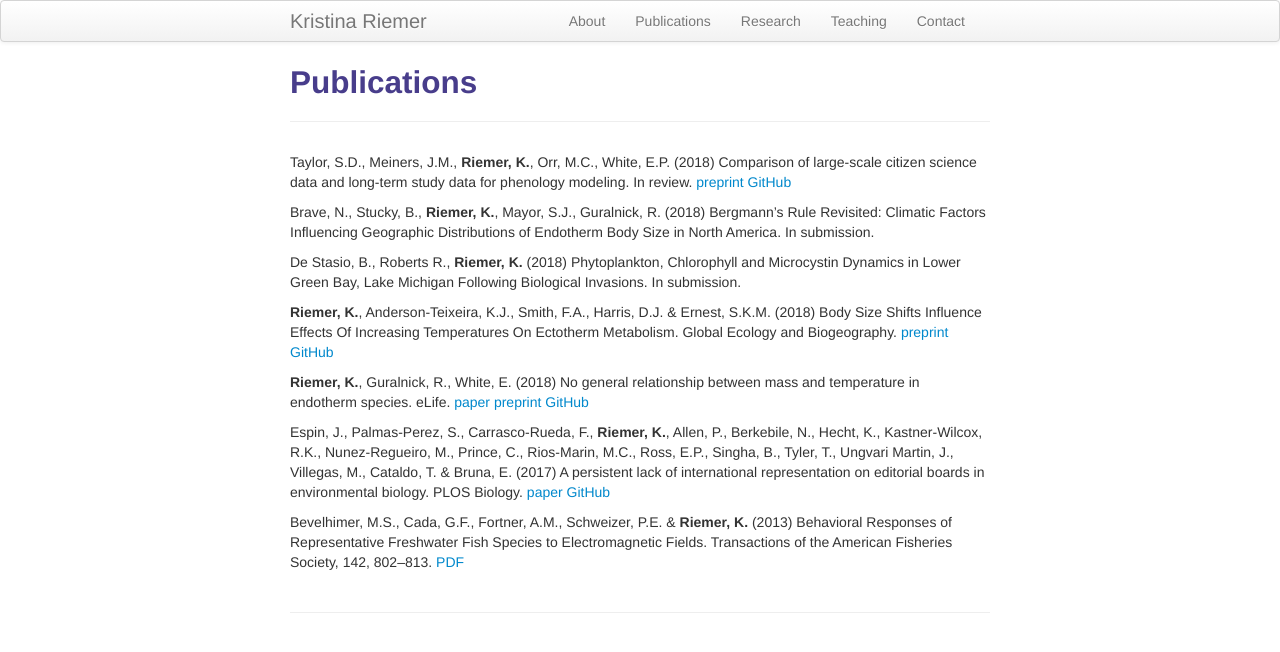
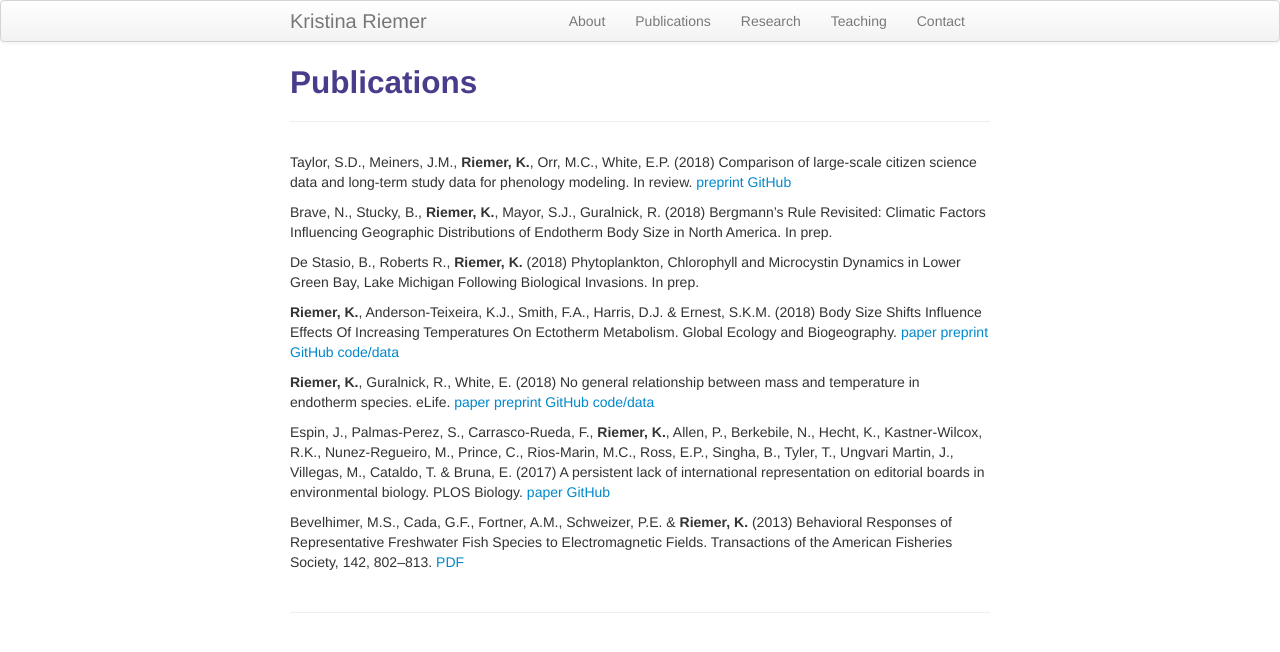
Before and after one commit to KristinaRiemer/KristinaRiemer.github.io, a Jekyll site: the page built from pages/pubs.md, in a window 1280 px wide. Shown: the top 652 px of the page. Built offline with Jekyll 4.4.1, drawn with Linux system fonts in a browser that asks for light colours.

Commit message:
Add links and updates to publications page

```diff
--- a/pages/pubs.md
+++ b/pages/pubs.md
@@ -6,13 +6,13 @@ description: Kristina Riemer's publications
 
 Taylor, S.D., Meiners, J.M., **Riemer, K.**, Orr, M.C., White, E.P. (2018) Comparison of large-scale citizen science data and long-term study data for phenology modeling. In review. [preprint](https://www.biorxiv.org/content/early/2018/05/31/335802) [GitHub](https://github.com/sdtaylor/phenology_dataset_study)
 
-Brave, N., Stucky, B., **Riemer, K.**, Mayor, S.J., Guralnick, R. (2018) Bergmann’s Rule Revisited: Climatic Factors Influencing Geographic Distributions of Endotherm Body Size in North America. In submission.
+Brave, N., Stucky, B., **Riemer, K.**, Mayor, S.J., Guralnick, R. (2018) Bergmann’s Rule Revisited: Climatic Factors Influencing Geographic Distributions of Endotherm Body Size in North America. In prep.
 
-De Stasio, B., Roberts R., **Riemer, K.** (2018) Phytoplankton, Chlorophyll and Microcystin Dynamics in Lower Green Bay, Lake Michigan Following Biological Invasions. In submission.
+De Stasio, B., Roberts R., **Riemer, K.** (2018) Phytoplankton, Chlorophyll and Microcystin Dynamics in Lower Green Bay, Lake Michigan Following Biological Invasions. In prep.
 
-**Riemer, K.**, Anderson-Teixeira, K.J., Smith, F.A., Harris, D.J. & Ernest, S.K.M. (2018) Body Size Shifts Influence Effects Of Increasing Temperatures On Ectotherm Metabolism. Global Ecology and Biogeography. [preprint](http://biorxiv.org/content/early/2017/05/17/139279) [GitHub](https://github.com/weecology/mte-ecto)
+**Riemer, K.**, Anderson-Teixeira, K.J., Smith, F.A., Harris, D.J. & Ernest, S.K.M. (2018) Body Size Shifts Influence Effects Of Increasing Temperatures On Ectotherm Metabolism. Global Ecology and Biogeography. [paper](https://doi.org/10.1111/geb.12757) [preprint](http://biorxiv.org/content/early/2017/05/17/139279) [GitHub](https://github.com/weecology/mte-ecto) [code/data](https://doi.org/10.5061/dryad.hg5473q)
 
-**Riemer, K.**, Guralnick, R., White, E. (2018) No general relationship between mass and temperature in endotherm species. eLife. [paper](https://elifesciences.org/articles/27166) [preprint](https://doi.org/10.1101/113753) [GitHub](https://github.com/KristinaRiemer/MassResponseToTemp)
+**Riemer, K.**, Guralnick, R., White, E. (2018) No general relationship between mass and temperature in endotherm species. eLife. [paper](https://elifesciences.org/articles/27166) [preprint](https://doi.org/10.1101/113753) [GitHub](https://github.com/KristinaRiemer/MassResponseToTemp) [code/data](https://doi.org/10.5281/zenodo.1064898)
 
 Espin, J., Palmas-Perez, S., Carrasco-Rueda, F., **Riemer, K.**, Allen, P., Berkebile, N., Hecht, K., Kastner-Wilcox, R.K., Nunez-Regueiro, M., Prince, C., Rios-Marin, M.C., Ross, E.P., Singha, B., Tyler, T., Ungvari Martin, J., Villegas, M., Cataldo, T. & Bruna, E. (2017) A persistent lack of international representation on editorial boards in environmental biology. PLOS Biology. [paper](http://journals.plos.org/plosbiology/article?id=10.1371/journal.pbio.2002760) [GitHub](https://github.com/spalmas/Editorial-Board-Geography)
 
```
